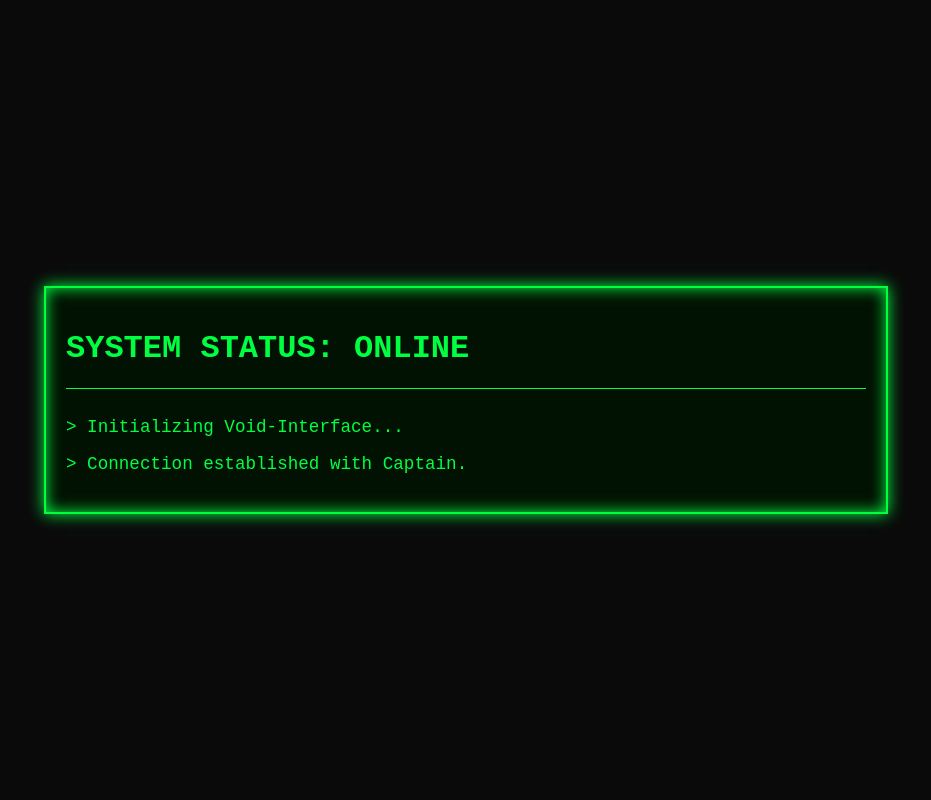
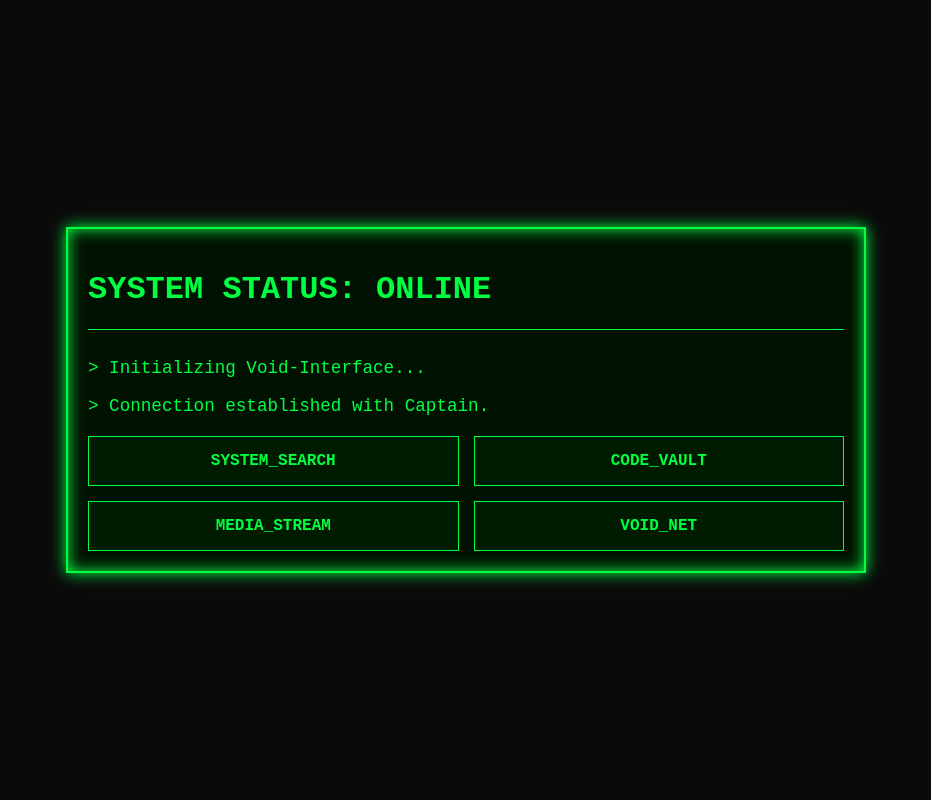
Before and after one commit to katttiger/Void-Terminal, a Django app: page / in a window 1280 px wide. Shown: the whole page, without its empty margins (174-1105 px from the left). Run offline with Django 5.2, Linux system fonts and the light colour scheme.

Commit message:
added buttons to index.html and styled with css for a sci-fi layout

```diff
--- a/dashboard/static/css/style.css
+++ b/dashboard/static/css/style.css
@@ -1,3 +1,7 @@
+* {
+  box-sizing: border-box;
+}
+
 body {
   background-color: #0a0a0a;
   color: #00ff41;
@@ -28,3 +32,31 @@ body {
   padding-top: 10px;
   font-size: 1.1em;
 }
+
+.matrix-grid {
+  display: grid;
+  grid-template-columns: repeat(2, 1fr);
+  gap: 15px;
+  margin-top: 20px;
+}
+
+.matrix-button {
+  display: block;
+  padding: 15px;
+  text-align: center;
+  text-decoration: none;
+  color: #00ff41;
+  border: 1px solid #00ff41;
+  background: rgba(0, 40, 0, 0.4);
+  font-weight: bold;
+  text-transform: uppercase;
+  transition: all 0.3s ease;
+  cursor: pointer;
+}
+
+.matrix-button:hover {
+  background: #00ff41;
+  color: #0a0a0a;
+  box-shadow: 0 0 20px #00ff41;
+  transform: scale(1.05);
+}
--- a/dashboard/templates/dashboard/index.html
+++ b/dashboard/templates/dashboard/index.html
@@ -13,6 +13,22 @@
         <p>> Initializing Void-Interface...</p>
         <p>> Connection established with Captain.</p>
       </div>
+      <div id="launch-matrix">
+        <div class="matrix-grid">
+          <a href="https://google.com" target="_blank" class="matrix-button"
+            >SYSTEM_SEARCH</a
+          >
+          <a href="https://github.com" target="_blank" class="matrix-button"
+            >CODE_VAULT</a
+          >
+          <a href="https://youtube.com" target="_blank" class="matrix-button"
+            >MEDIA_STREAM</a
+          >
+          <a href="https://svt.se" target="_blank" class="matrix-button"
+            >VOID_NET</a
+          >
+        </div>
+      </div>
     </div>
   </body>
 </html>
```
